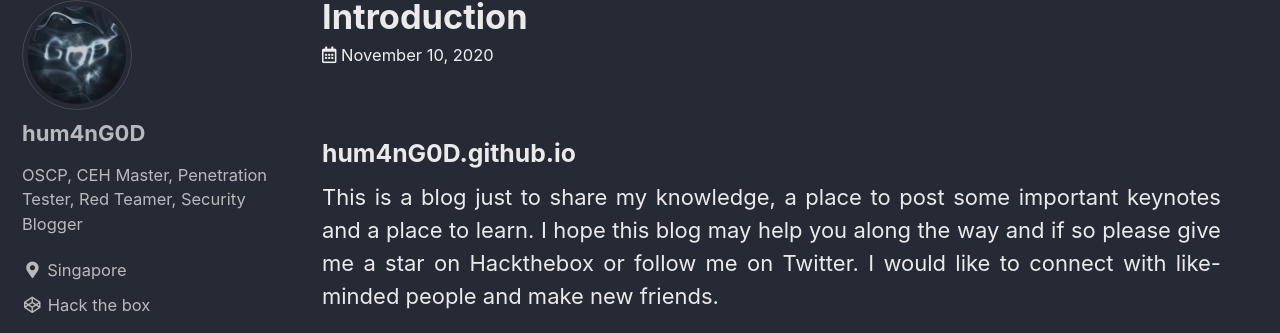
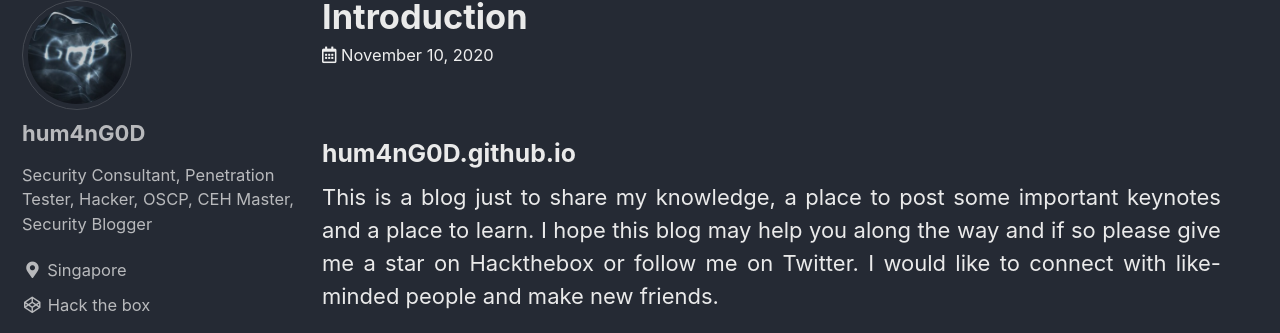
Before and after one commit to hum4nG0D/hum4nG0D.github.io, a Jekyll site: the page built from _posts/2020-11-10-Introduction.md, in a window 1280 px wide. Shown: the part 169-502 px from the top of the page. Built offline with Jekyll 4.4.1, drawn with Linux system fonts in a browser that asks for light colours; cached includes are drawn as plain includes.

Commit message:
Update _config.yml

```diff
--- a/_config.yml
+++ b/_config.yml
@@ -100,7 +100,7 @@ analytics:
 author:
   name             : "hum4nG0D"
   avatar           : /assets/images/bio-photo.jpg # path of avatar image, e.g. "/assets/images/bio-photo.jpg"
-  bio              : "OSCP, CEH Master, Penetration Tester, Red Teamer, Security Blogger"
+  bio              : "Security Consultant, Penetration Tester, Hacker, OSCP, CEH Master, Security Blogger"
   location         : "Singapore"
   email            :
   links:
```
